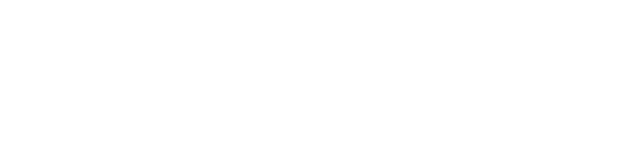
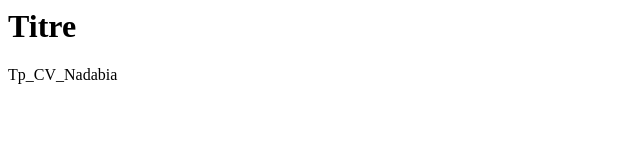
Before and after one commit to Nedorr/git-mon-cv, a plain HTML site: page index.html in a window 1280 px wide. Shown: the whole page, without its empty margins (0-640 px from the left). Drawn offline with Linux system fonts and the light colour scheme.

Commit message:
mise en place de la section titre

```diff
--- a/index.html
+++ b/index.html
@@ -7,6 +7,7 @@
     <link rel="stylesheet" href="style.css">
 </head>
 <body>
-
+    <h1>Titre</h1>
+    <p>Tp_CV_Nadabia</p>
 </body>
 </html>
```
